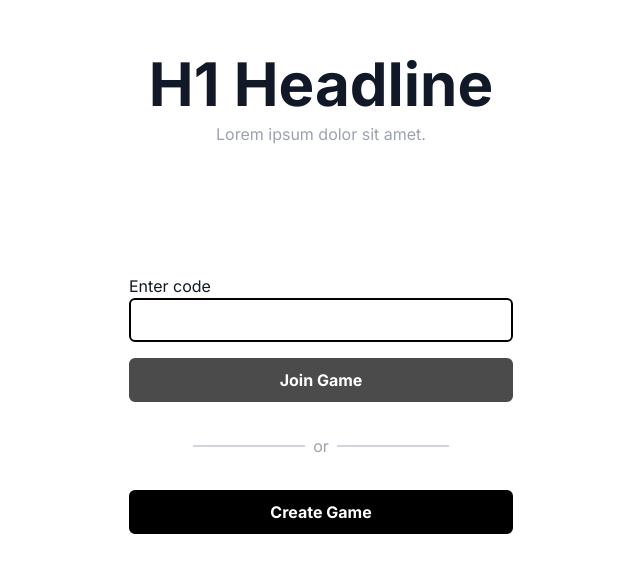
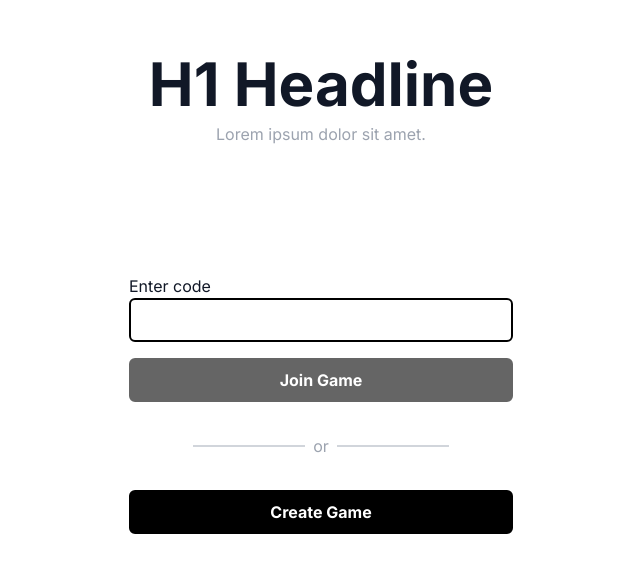
Before and after one commit to akai-org/mafiakai, a React (Vite) app in the folder client/: page / in a window 1280 px wide. Shown: the part 106-678 px from the top of the page, without its empty margins (319-959 px from the left). Built offline with nearby package versions, Linux system fonts and the light colour scheme.

Commit message:
fix(Button): add missing disabled prop to button

```diff
--- a/client/src/components/Button/index.tsx
+++ b/client/src/components/Button/index.tsx
@@ -27,6 +27,8 @@ function Button({
         customClassName
       )}
       type="button"
+      disabled={disabled}
+      aria-disabled={disabled}
       {...rest}
     >
       {children}
```
